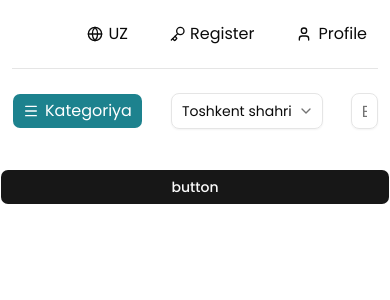
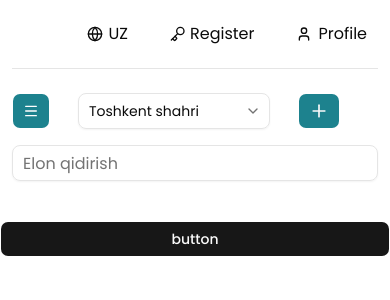
Before and after one commit to sultanov-dev/classifieds, a Next.js app: page / in a window 390 px wide. Shown: the top 300 px of the page. Built offline with nearby package versions, Linux system fonts and the light colour scheme.

Commit message:
header responsive

```diff
--- a/app/globals.css
+++ b/app/globals.css
@@ -121,9 +121,9 @@
     @apply border-border outline-ring/50;
   }
   body {
-    @apply bg-background text-foreground;
+    @apply text-foreground bg-[##FAFAFA];
   }
   html {
-    @apply font-poppins-sans;
+    @apply font-poppins-sans bg-[##FAFAFA];
   }
 }
--- a/app/layout.tsx
+++ b/app/layout.tsx
@@ -26,7 +26,7 @@ export default function RootLayout({ children }: LayoutProps<'/'>) {
       lang="en"
       className={cn('h-full', 'antialiased', poppinsSans.variable, 'font-poppins-sans')}
     >
-      <body className="flex min-h-full flex-col">
+      <body className="flex min-h-full flex-col bg-[##FAFAFA]">
         <Header />
         {children}
       </body>
--- /dev/null
+++ b/components/layout/header/add.button.tsx
@@ -0,0 +1,12 @@
+import { PlusIcon } from 'lucide-react'
+
+import { Button } from '@/components/ui/button'
+
+export default function AddButton() {
+  return (
+    <Button className="cursor-pointer bg-[#1D828E] hover:bg-[#1b93a0]">
+      <PlusIcon className="size-5" />
+      <span className="hidden text-base font-normal capitalize md:block">Qoshish</span>
+    </Button>
+  )
+}
--- a/components/layout/header/category.menu.tsx
+++ b/components/layout/header/category.menu.tsx
@@ -29,7 +29,7 @@ export default function CategoryMenu() {
         }
       >
         <MenuIcon className="size-4" />
-        <span className="text-base font-normal capitalize">Kategoriya</span>
+        <span className="hidden text-base font-normal capitalize md:block">Kategoriya</span>
       </DropdownMenuTrigger>
       <DropdownMenuContent className="w-3xs">
         <DropdownMenuGroup>
--- a/components/layout/header/index.tsx
+++ b/components/layout/header/index.tsx
@@ -5,6 +5,7 @@ import { KeyIcon } from 'lucide-react'
 import { Button } from '@/components/ui/button'
 import Container from '@/shared/container'
 
+import AddButton from './add.button'
 import CategoryMenu from './category.menu'
 import LangDropMenu from './lang.dropMenu'
 import ProfileMenu from './profile.menu'
@@ -28,10 +29,13 @@ export default function Header() {
         </div>
       </Container>
       <Container>
-        <div className="mb-10 flex items-center gap-x-7">
+        <div className="mb-10 flex flex-wrap items-center gap-x-7 sm:flex-wrap lg:flex-nowrap">
           <CategoryMenu />
           <RegionSelect />
-          <SearchInput />
+          <AddButton />
+          <div className="order-3 mt-4 w-full md:order-2 md:w-auto md:min-w-0 md:flex-1 lg:mt-0 lg:max-w-135">
+            <SearchInput />
+          </div>
         </div>
       </Container>
     </header>
--- a/components/layout/header/searchInput.tsx
+++ b/components/layout/header/searchInput.tsx
@@ -10,13 +10,13 @@ export default function SearchInput() {
   const [search, setSeaerch] = useState('')
 
   return (
-    <div className="relative w-135">
+    <div className="relative w-full">
       <Input
         value={search}
         onChange={(e) => setSeaerch(e.target.value)}
         type="text"
         placeholder="Elon qidirish"
-        className="focus-visible:ring-0 focus-visible:outline-none"
+        className="w-full focus-visible:right-0 focus-visible:outline-none"
       />
       {search && (
         <XIcon
```
